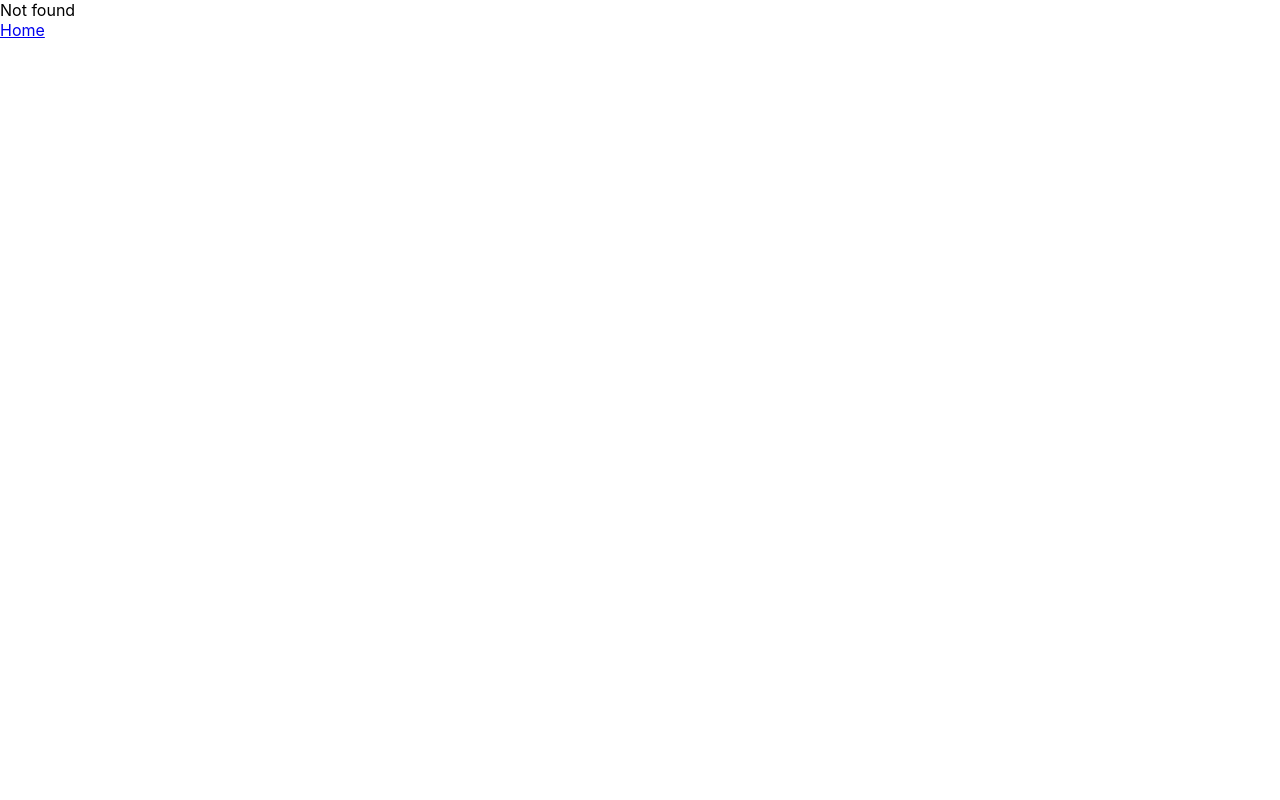
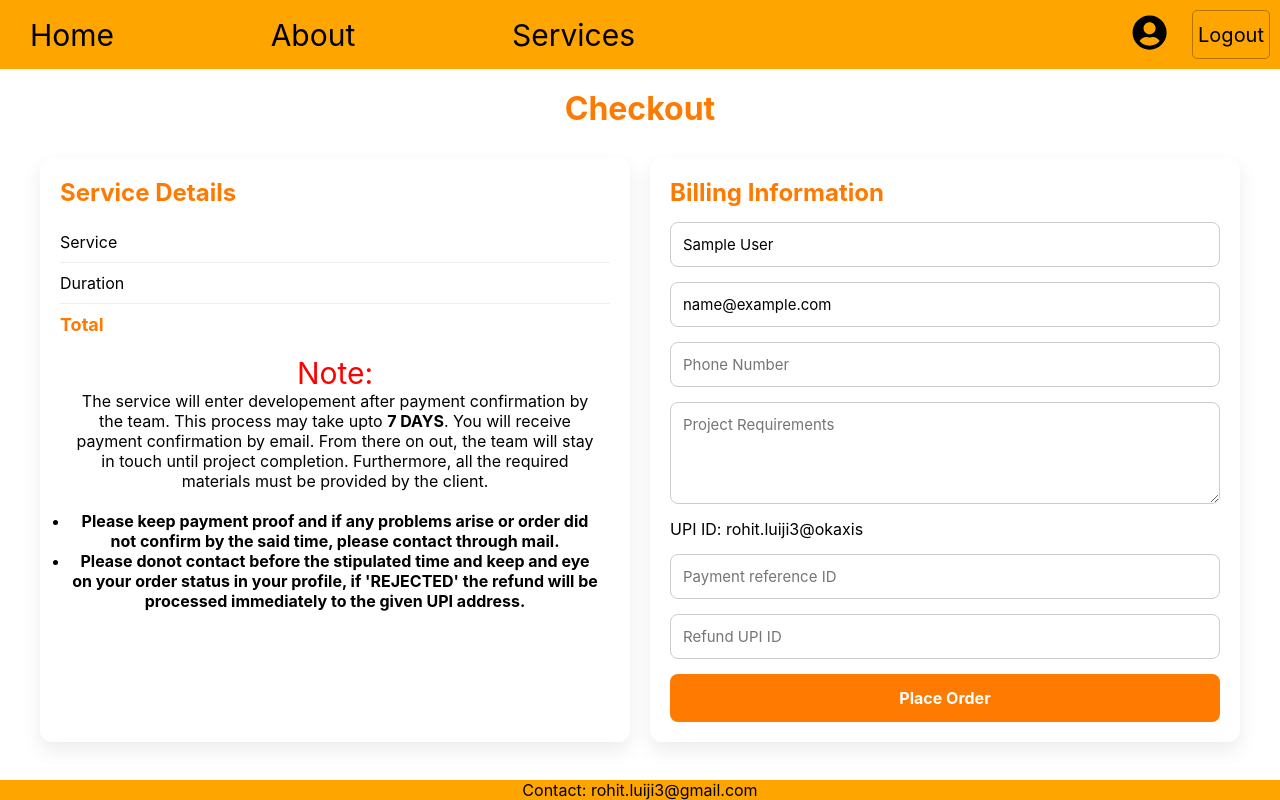
Before and after one commit to shiroluigi/service-sell-frontend, a React (Vite) app: page /checkout/1 in a window 1280 px wide. Before the commit this address had no page. Built offline with nearby package versions, Linux system fonts and the light colour scheme; no server answers; sample sign-in values are in the browser's storage.

Commit message:
added o.... pages

```diff
--- /dev/null
+++ b/src/assets/CheckoutForm.css
@@ -0,0 +1,98 @@
+.checkoutForm {
+    max-width: 1200px;
+    margin: auto;
+    padding: 20px;
+    font-family: Arial, sans-serif;
+}
+
+.checkoutForm h1 {
+    text-align: center;
+    color: #ff7a00;
+    margin-bottom: 30px;
+}
+
+.sections {
+    display: grid;
+    grid-template-columns: 1fr 1fr;
+    gap: 20px;
+}
+
+.itemInformation,
+.form {
+    background: #fff;
+    border-radius: 12px;
+    padding: 20px;
+    box-shadow: 0 8px 20px rgba(0, 0, 0, 0.08);
+}
+
+/* Item Info */
+.itemInformation h2,
+.form h2 {
+    margin-bottom: 15px;
+    color: #ff7a00;
+}
+
+.infoRow {
+    display: flex;
+    justify-content: space-between;
+    padding: 10px 0;
+    border-bottom: 1px solid #eee;
+}
+
+.infoRow.total {
+    font-weight: bold;
+    font-size: 18px;
+    color: #ff7a00;
+    border-bottom: none;
+}
+
+.form form {
+    display: flex;
+    flex-direction: column;
+    gap: 15px;
+}
+
+.form input,
+.form textarea {
+    padding: 12px;
+    border-radius: 8px;
+    border: 1px solid #ccc;
+    font-size: 15px;
+}
+
+.form input:focus,
+.form textarea:focus {
+    outline: none;
+    border-color: #ff7a00;
+}
+
+.form button {
+    background: #ff7a00;
+    color: #fff;
+    padding: 14px;
+    border-radius: 8px;
+    border: none;
+    font-size: 16px;
+    font-weight: bold;
+    cursor: pointer;
+    transition: background 0.3s ease;
+}
+
+.form button:hover {
+    background: #e86e00;
+}
+
+@media (max-width: 768px) {
+    .sections {
+        grid-template-columns: 1fr;
+    }
+}
+
+.disclaimer{
+    text-align: center;
+    padding: 10px;
+}
+.note{
+    color: red;
+    font-size: 30px;
+}
--- a/src/assets/ProfileComponent.css
+++ b/src/assets/ProfileComponent.css
@@ -2,7 +2,6 @@
     display: flex;
     min-height: 800px;
     overflow-x: hidden;
-    margin: ;
 }
 .leftpanel{
     flex-grow: 0.3;
--- /dev/null
+++ b/src/components/CheckoutForm.jsx
@@ -0,0 +1,158 @@
+import { useContext, useEffect, useState } from "react";
+import "../assets/CheckoutForm.css"
+import axios from "axios";
+import { useNavigate } from "react-router-dom";
+
+const SERVER_URL = import.meta.env.VITE_SERVER_URL;
+const UPI_ADDRESS = import.meta.env.VITE_PAYMENT_UPI_ADDRESS;
+
+const CheckoutForm = ({ serviceId, user }) => {
+    const navigate = useNavigate();
+
+    const [userId, setUserId] = useState(user.id);
+    const [userFullName, setUserFullName] = useState(user.firstName + " " + user.lastName);
+    const [userEmail, setUserEmail] = useState(user.email);
+    const [userPhone, setUserPhone] = useState(user.phone || "");
+    const [projectRequirements, setProjectRequirements] = useState("")
+    const [paymentReference, setPaymentReference] = useState("")
+    const [refundUpi, setRefundUpi] = useState("")
+
+    const [serviceInfo, setServiceInfo] = useState({});
+    const fetchData = async () => {
+        try {
+            const response = await axios.get(`${SERVER_URL}/services/single?id=${serviceId}`);
+            setServiceInfo(response.data);
+            // console.log(response.data)
+        } catch (e) {
+            console.error(e);
+        }
+    }
+    useEffect(() => {
+        fetchData()
+    }, []);
+    const checkoutUserOrder = async (e) => {
+        e.preventDefault();
+        const request = {
+            user: userId,
+            fullName: userFullName,
+            email: userEmail,
+            phone: userPhone,
+            projectRequirements,
+            paymentReference,
+            refundUpi,
+            service: serviceId
+        }
+        try {
+            const response = await axios.post(
+                `${SERVER_URL}/order/place`,
+                request
+            )
+            if (response.data.response == "OK") {
+                navigate("/profile");
+            } else {
+                console.error(response.data.errMsg);
+            }
+        } catch (err) {
+            console.error("Error:", err)
+        }
+    }
+    return (
+        <>
+            <div className="checkoutForm">
+                <h1>Checkout</h1>
+
+                <div className="sections">
+                    <div className="itemInformation">
+                        <h2>Service Details</h2>
+
+                        <div className="infoRow">
+                            <span>Service</span>
+                            <span>{serviceInfo.service_name}</span>
+                        </div>
+
+                        <div className="infoRow">
+                            <span>Duration</span>
+                            <span>{serviceInfo.duration}</span>
+                        </div>
+
+                        <div className="infoRow total">
+                            <span>Total</span>
+                            <span>{serviceInfo.currency} {serviceInfo.price}</span>
+                        </div>
+
+                        <div className="disclaimer">
+                            <span className="note">Note:</span>
+                            <br />
+                            <span>The service will enter developement after payment confirmation by the team. This process may take
+                                upto <b>7 DAYS</b>.
+                                You will receive payment confirmation by email.
+                                From there on out, the team will stay in touch until project completion.
+                                Furthermore, all the required materials must be provided by the client.
+                            </span>
+                        </div>
+                        <div className="disclaimer">
+                            <span>
+                                <b>
+                                    <ul>
+                                        <li>
+                                            Please keep payment proof and if any problems arise or order did not confirm by
+                                            the said time, please contact through mail.
+                                        </li>
+                                        <li>
+                                            Please donot contact before the stipulated time and keep and eye on your order status in your
+                                            profile, if 'REJECTED' the refund will be processed immediately to the given UPI address.
+                                        </li>
+                                    </ul>
+                                </b>
+                            </span>
+                        </div>
+
+                    </div>
+
+                    <div className="form">
+                        <h2>Billing Information</h2>
+
+                        <form onSubmit={checkoutUserOrder}>
+                            <input type="text" placeholder="Full Name"
+                                value={userFullName}
+                                onChange={(e) => {
+                                    setUserFullName(e.target.value)
+                                }}
+                                required />
+                            <input type="email" placeholder="Email Address"
+                                value={userEmail}
+                                onChange={(e) => {
+                                    setUserEmail(e.target.value)
+                                }} required />
+                            <input type="tel" placeholder="Phone Number"
+                                value={userPhone}
+                                onChange={(e) => {
+                                    setUserPhone(e.target.value)
+                                }} required />
+                            <textarea placeholder="Project Requirements" rows="4"
+                                value={projectRequirements}
+                                onChange={(e) => {
+                                    setProjectRequirements(e.target.value)
+                                }} required></textarea>
+                            <label htmlFor="paymentReference">UPI ID: {UPI_ADDRESS}</label>
+                            <input type="text" name="paymentReference" placeholder="Payment reference ID"
+                                value={paymentReference}
+                                onChange={(e) => {
+                                    setPaymentReference(e.target.value)
+                                }} required />
+                            <input type="text" placeholder="Refund UPI ID"
+                                value={refundUpi}
+                                onChange={(e) => {
+                                    setRefundUpi(e.target.value)
+                                }} required />
+                            <button type="submit">Place Order</button>
+                        </form>
+                    </div>
+                </div>
+            </div>
+
+        </>
+    )
+}
+
+export default CheckoutForm;
--- a/src/components/ServiceStore.jsx
+++ b/src/components/ServiceStore.jsx
@@ -1,10 +1,14 @@
 import axios from "axios";
 import { useEffect, useState } from "react";
+import { useNavigate } from "react-router-dom";
 import '../assets/ServiceStore.css';
 
 const SERVER_URL = import.meta.env.VITE_SERVER_URL;
 
 const ServiceStore = () => {
+
+    const navigate = useNavigate();
+
     const [products, setProducts] = useState([]);
     useEffect(() => {
         getAllServices()
@@ -35,7 +39,15 @@ const ServiceStore = () => {
 
                             <div className="card-footer">
                                 <div className="price">{product.currency} {product.price}</div>
-                                <button className="buy-button">Buy Now</button>
+                                <button
+                                    className="buy-button"
+                                    onClick={
+                                        () =>
+                                        {
+                                            navigate(`/checkout/${product.id}`)
+                                        }
+                                    }>
+                                    Buy Now</button>
                             </div>
                         </div>
                     ))}
--- a/src/main.jsx
+++ b/src/main.jsx
@@ -8,6 +8,7 @@ import Services from './pages/Services.jsx'
 import Profile from './pages/Profile.jsx'
 import { GlobalUserContext } from './helper/Context.jsx'
 import ProtectedRoutes from './ProtectedRoutes.jsx'
+import Checkout from './pages/Checkout.jsx'
 
 const isAuthenticated = () => {
   return !!localStorage.getItem("user");
@@ -36,6 +37,10 @@ const thisRouter = createBrowserRouter([
         path: '/profile',
         element: <Profile />,
         errorElement: <ErrorPage />
+      },
+      {
+        path: '/checkout/:serviceId',
+        element: <Checkout />
       },
     ]
   },
--- /dev/null
+++ b/src/pages/Checkout.jsx
@@ -0,0 +1,20 @@
+import { useParams } from "react-router-dom";
+import Footer from "../components/Footer";
+import NavBar from "../components/NavBar";
+import CheckoutForm from "../components/CheckoutForm";
+import { useContext } from "react";
+import { GlobalUserContext } from "../helper/Context";
+
+const Checkout = () => {
+    const {user,setUser} = useContext(GlobalUserContext);
+    const {serviceId} = useParams();
+    return (
+        <>
+            <NavBar />
+                <CheckoutForm serviceId={serviceId} user={user}/>
+            <Footer />
+        </>
+    )
+}
+
+export default Checkout;
```
Also changed, not shown: 1 other file (tests, documents, lock files or other folders).
